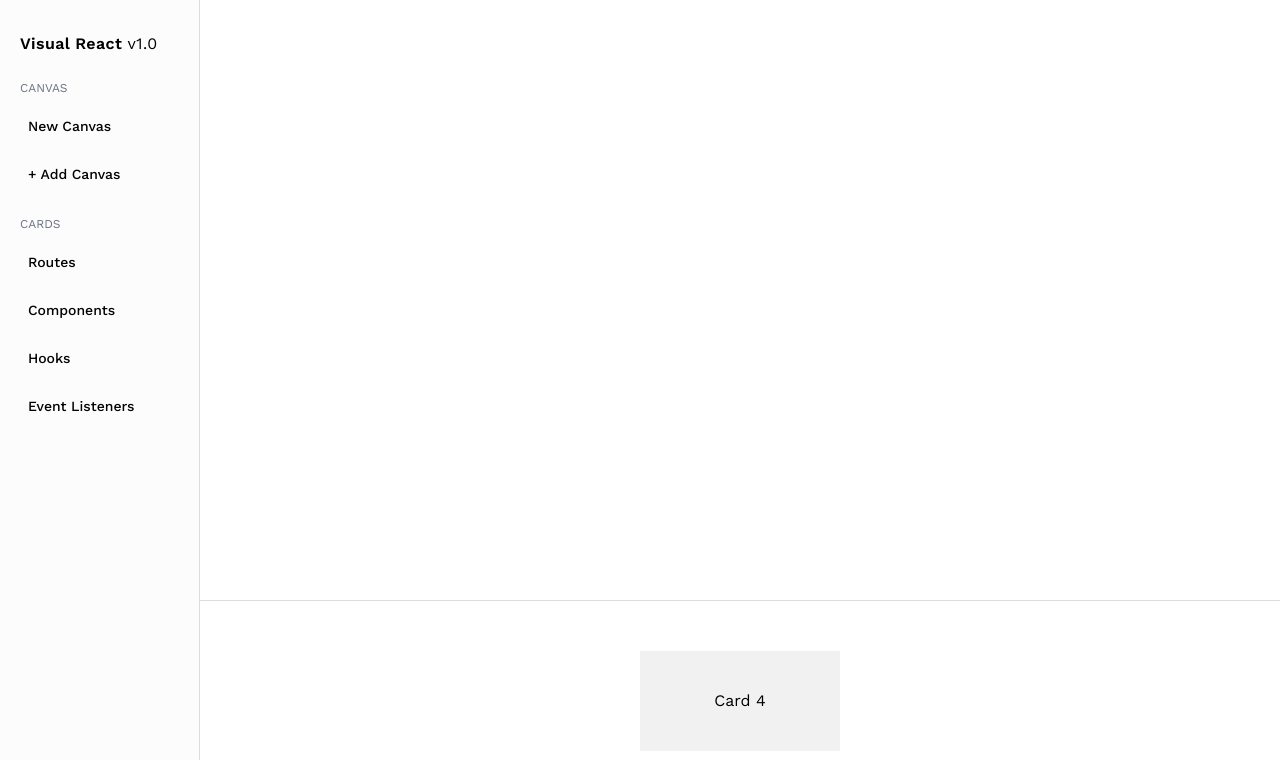
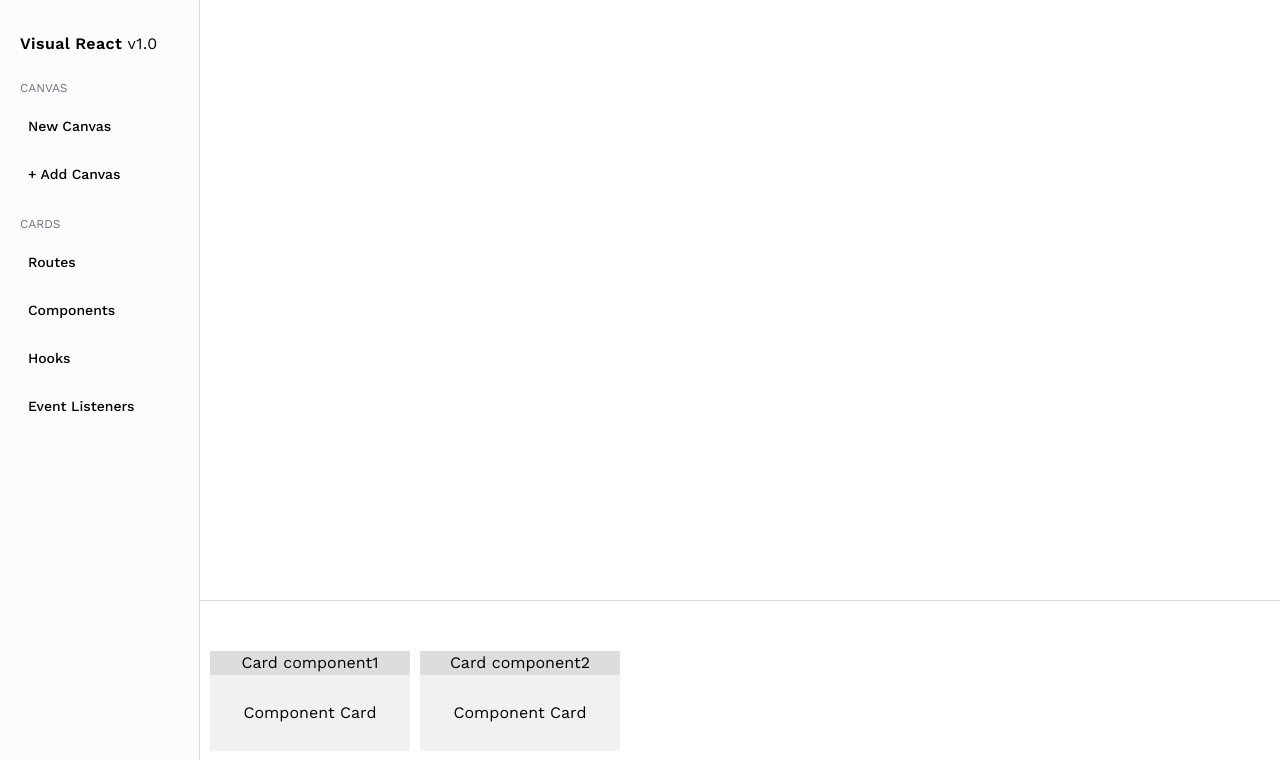
Before and after one commit to lakshyamahawar14/visual-react, a SvelteKit app: page / in a window 1280 px wide. Shown: the top 760 px of the page. Built offline with nearby package versions, Linux system fonts and the light colour scheme.

Commit message:
resolving card spawning at same location issue

```diff
--- a/src/routes/+page.svelte
+++ b/src/routes/+page.svelte
@@ -1,11 +1,12 @@
 <script>
 	import { onMount } from 'svelte';
+	let cards = [{ name: 'component1' }, { name: 'component2' }];
 
 	onMount(() => {
-		const cards = document.getElementsByClassName('card');
+		const cardsElements = document.getElementsByClassName('card');
 
-		for (let i = 0; i < cards.length; i++) {
-			dragElement(cards[i]);
+		for (let i = 0; i < cardsElements.length; i++) {
+			dragElement(cardsElements[i]);
 		}
 
 		function dragElement(elmnt) {
@@ -14,39 +15,32 @@
 				pos3 = 0,
 				pos4 = 0;
 			if (document.getElementById(elmnt.id + 'header')) {
-				// if present, the header is where you move the DIV from:
 				document.getElementById(elmnt.id + 'header').onmousedown = dragMouseDown;
 			} else {
-				// otherwise, move the DIV from anywhere inside the DIV:
 				elmnt.onmousedown = dragMouseDown;
 			}
 
 			function dragMouseDown(e) {
 				e = e || window.event;
 				e.preventDefault();
-				// get the mouse cursor position at startup:
 				pos3 = e.clientX;
 				pos4 = e.clientY;
 				document.onmouseup = closeDragElement;
-				// call a function whenever the cursor moves:
 				document.onmousemove = elementDrag;
 			}
 
 			function elementDrag(e) {
 				e = e || window.event;
 				e.preventDefault();
-				// calculate the new cursor position:
 				pos1 = pos3 - e.clientX;
 				pos2 = pos4 - e.clientY;
 				pos3 = e.clientX;
 				pos4 = e.clientY;
-				// set the element's new position:
 				elmnt.style.top = elmnt.offsetTop - pos2 + 'px';
 				elmnt.style.left = elmnt.offsetLeft - pos1 + 'px';
 			}
 
 			function closeDragElement() {
-				// stop moving when mouse button is released:
 				document.onmouseup = null;
 				document.onmousemove = null;
 			}
@@ -123,11 +117,13 @@
 		<div
 			class="absolute bottom-0 h-[25%] w-[100%] bg=[#fcfcfc] flex items-center justify-center border-t-[1px] border-[#dddddd]"
 		>
-			{#each [1, 2, 3, 4] as card}
+			{#each cards as card, index}
 				<div
-					class="card cursor-move absolute z-[9] h-[100px] w-[200px] bg-[#f1f1f1] flex justify-center items-center"
+					class={`card flex-col cursor-move absolute z-[9] h-[100px] w-[200px] bg-[#f1f1f1] flex justify-start items-center`}
+					style="left: {210 * index + 10}px;"
 				>
-					<div id="cardheader">Card {card}</div>
+					<p class="title bg-[#dddddd] w-[100%] text-center">Card {card.name}</p>
+					<p class="m-auto">Component Card</p>
 				</div>
 			{/each}
 		</div>
```
